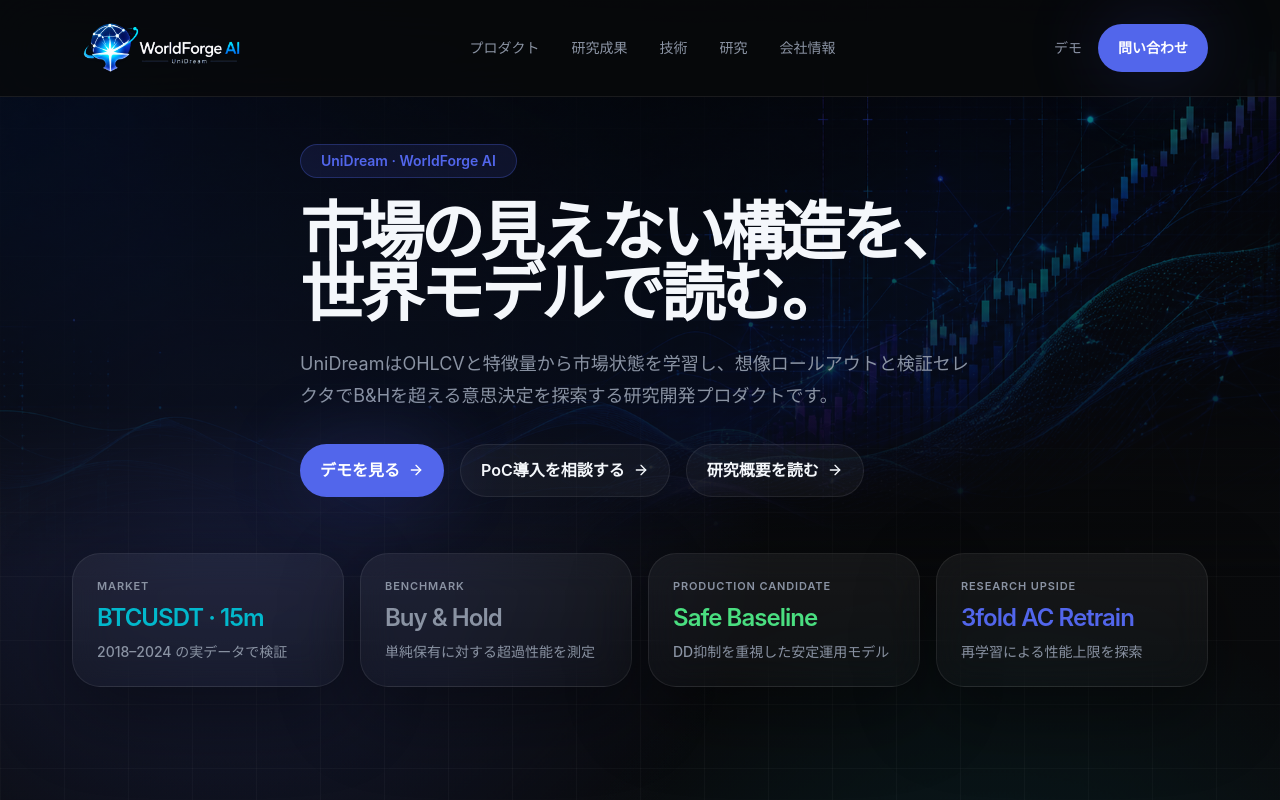
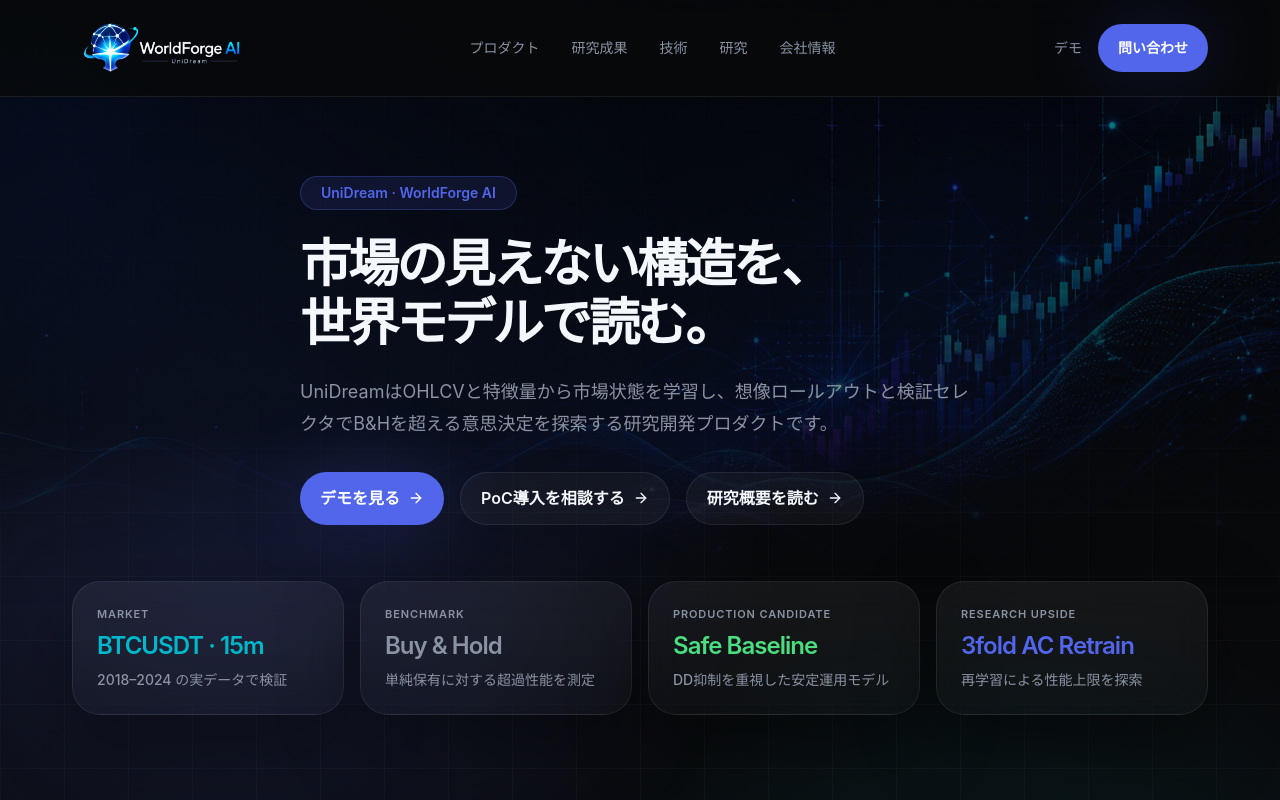
Before and after one commit to shinji-ogasa/unidream-demo-web, a Next.js app: page /homepage in a window 1280 px wide. Shown: the top 800 px of the page. Built offline with nearby package versions, Linux system fonts and the light colour scheme.

Commit message:
reduce hero heading size, increase line-height to 1.15, increase top padding to pt-24

```diff
--- a/src/app/homepage/page.tsx
+++ b/src/app/homepage/page.tsx
@@ -167,7 +167,7 @@
       </motion.header>
 
       {/* hero */}
-      <section className="relative flex items-center pt-16">
+      <section className="relative flex items-center pt-24">
         <div className="hero-visual-bg" />
         <div className="relative z-10 max-w-[1200px] mx-auto px-6 md:px-8 py-14 md:py-20">
           <div className="max-w-[900px]">
@@ -183,7 +183,7 @@
               initial={{ opacity: 0, y: 20 }}
               animate={{ opacity: 1, y: 0 }}
               transition={{ duration: 0.6, delay: 0.15 }}
-              className="text-[clamp(2.8rem,5vw,4.5rem)] font-semibold tracking-[-0.06em] leading-[0.95] text-[#f4f7fb]"
+              className="text-[clamp(2.2rem,4vw,3.5rem)] font-semibold tracking-[-0.06em] leading-[1.15] text-[#f4f7fb]"
             >
               市場の見えない構造を、<br />世界モデルで読む。
             </motion.h1>
```
